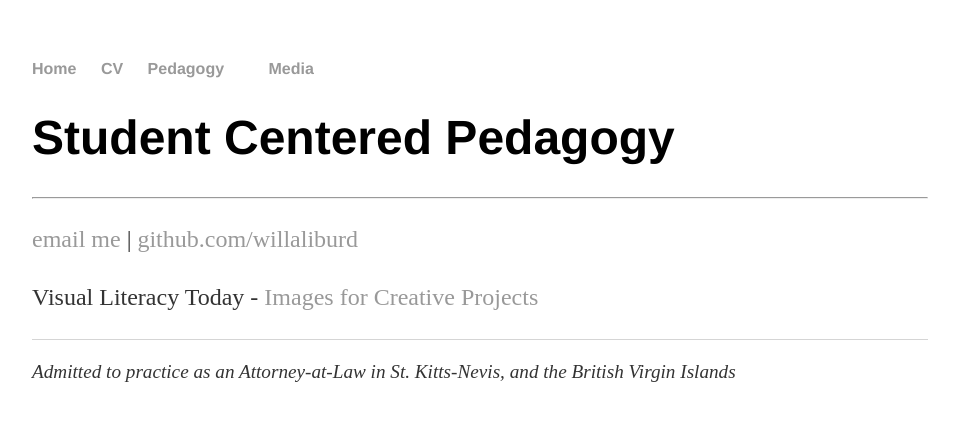
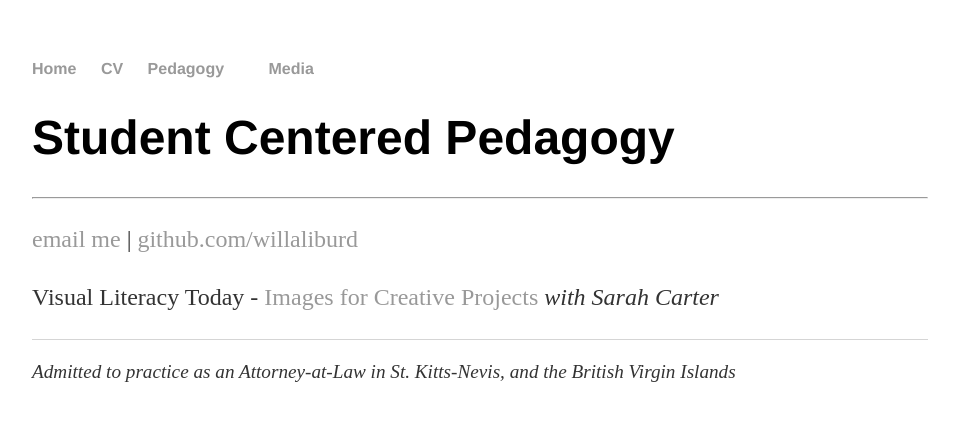
Before and after one commit to willaliburd/willaliburd.github.io, a Jekyll site: the page built from teach/index.html, in a window 1280 px wide. Shown: the top 421 px of the page, without its empty margins (160-1119 px from the left). Built offline with Jekyll 4.4.1, drawn with Linux system fonts in a browser that asks for light colours.

Commit message:
Update index.html

```diff
--- a/teach/index.html
+++ b/teach/index.html
@@ -6,6 +6,6 @@
 			<h1>Student Centered Pedagogy</h1>
 	<hr>
 	<p><a href="mailto:willa@nattakm.com">email me</a> | <a href="https://github.com/willaliburd">github.com/willaliburd</a></p>
-           <p>Visual Literacy Today - <a href="https://visualliteracytoday.org/images-for-creative-projects-searching-successfully-assessing-quality-understanding-fair-use/">Images for Creative Projects</a></p>
+           <p>Visual Literacy Today - <a href="https://visualliteracytoday.org/images-for-creative-projects-searching-successfully-assessing-quality-understanding-fair-use/">Images for Creative Projects</a><em> with Sarah Carter</em></p>
 
     		</div><!-- /.blurb -->
```
